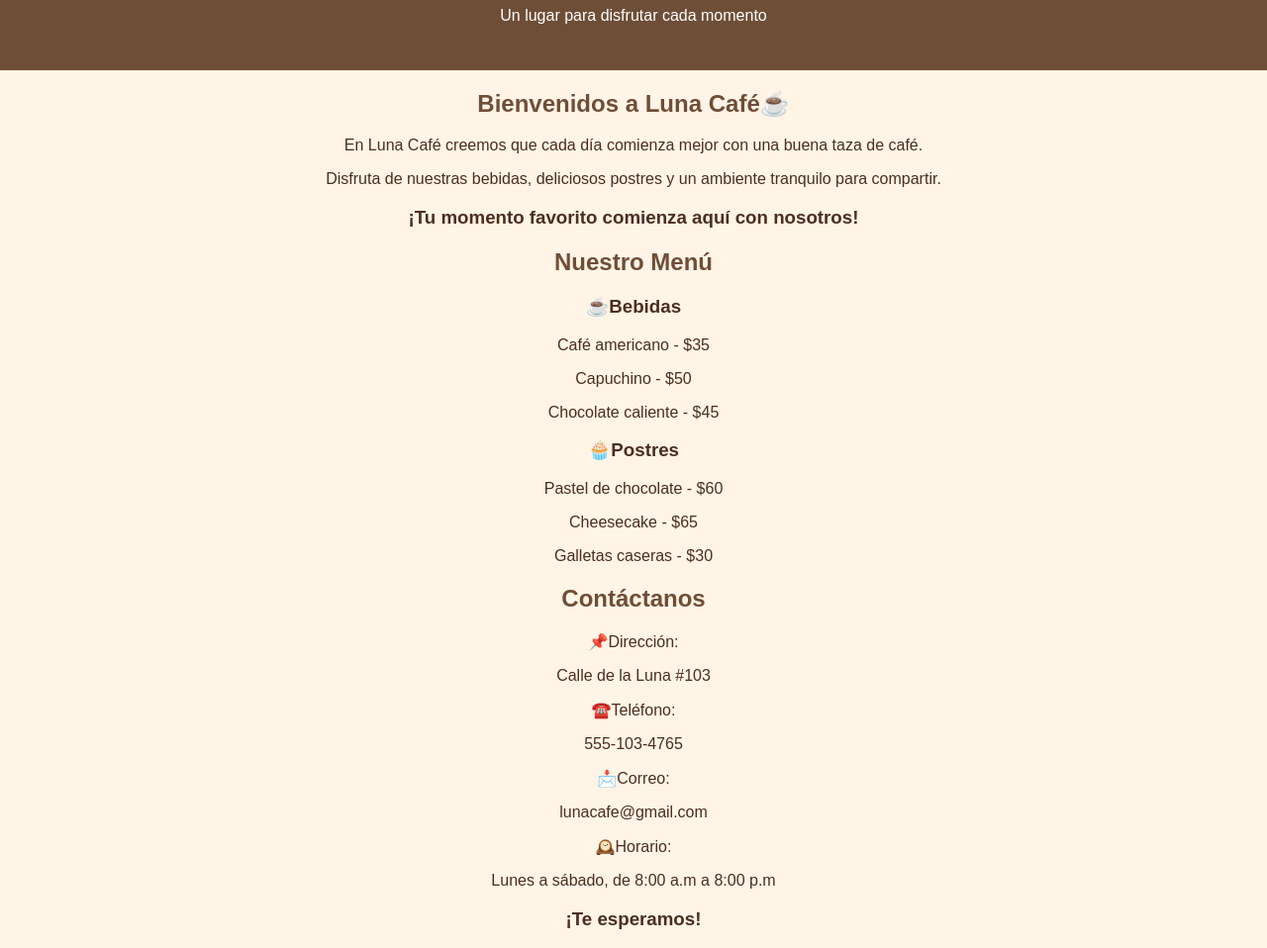
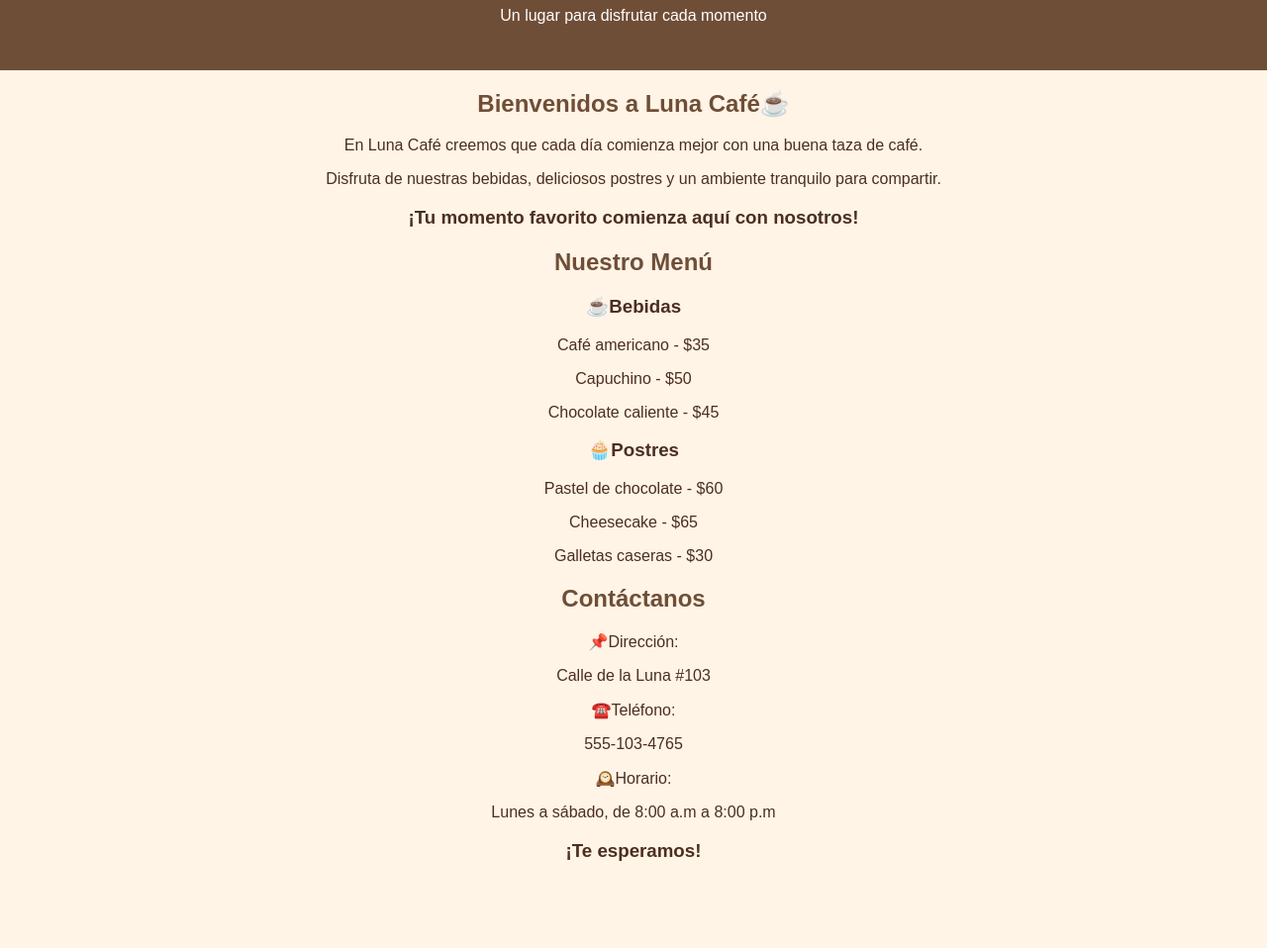
Before and after one commit to lunatjesslee-creator/CursoGit, a plain HTML site: page index.html in a window 1280 px wide. Shown: the part 124-1082 px from the top of the page at 99% size. After the commit the page ends 1013 px from the top, so only its background shows below. Drawn offline with Linux system fonts and the light colour scheme.

Commit message:
Cambio en interfaz

```diff
--- a/index.html
+++ b/index.html
@@ -63,9 +63,6 @@
             <p>☎️Teléfono:</p>
             <p>555-103-4765</p>
 
-            <p>📩Correo:</p>
-            <p>lunacafe@gmail.com</p>
-
             <p>🕰️Horario:</p>
             <p>Lunes a sábado, de 8:00 a.m a 8:00 p.m</p>
 
```
